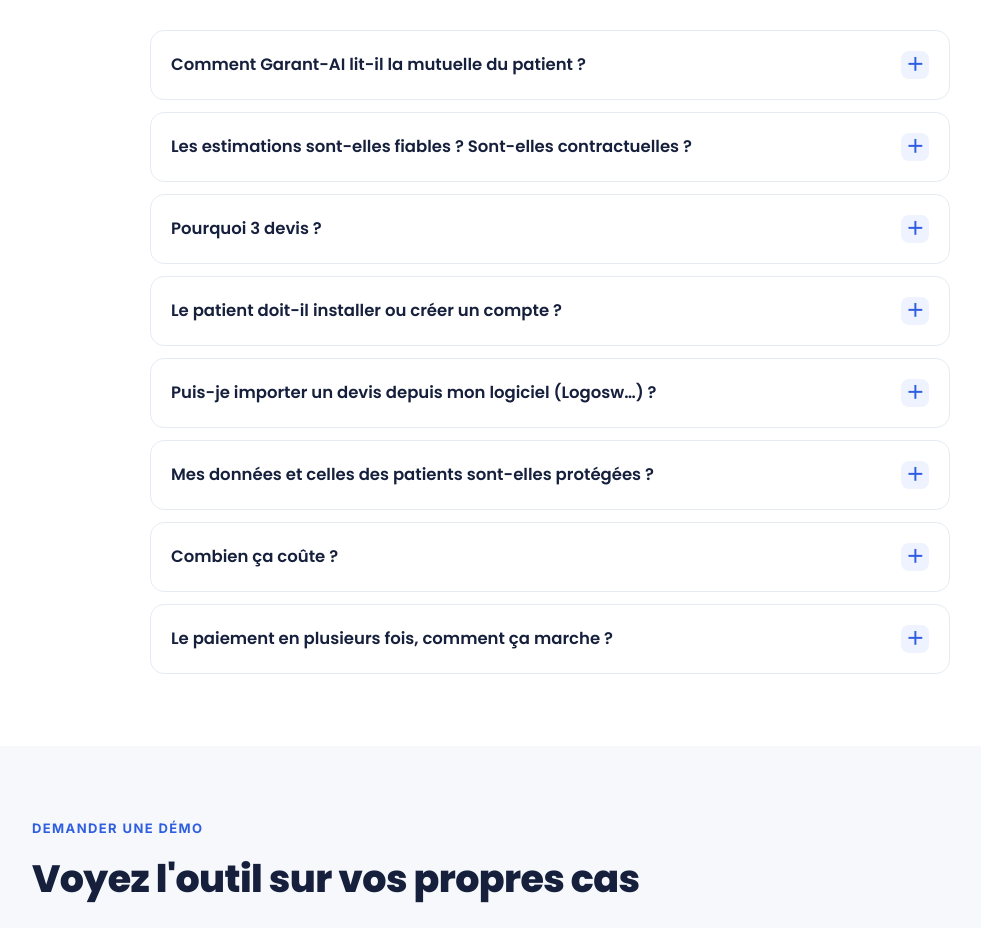
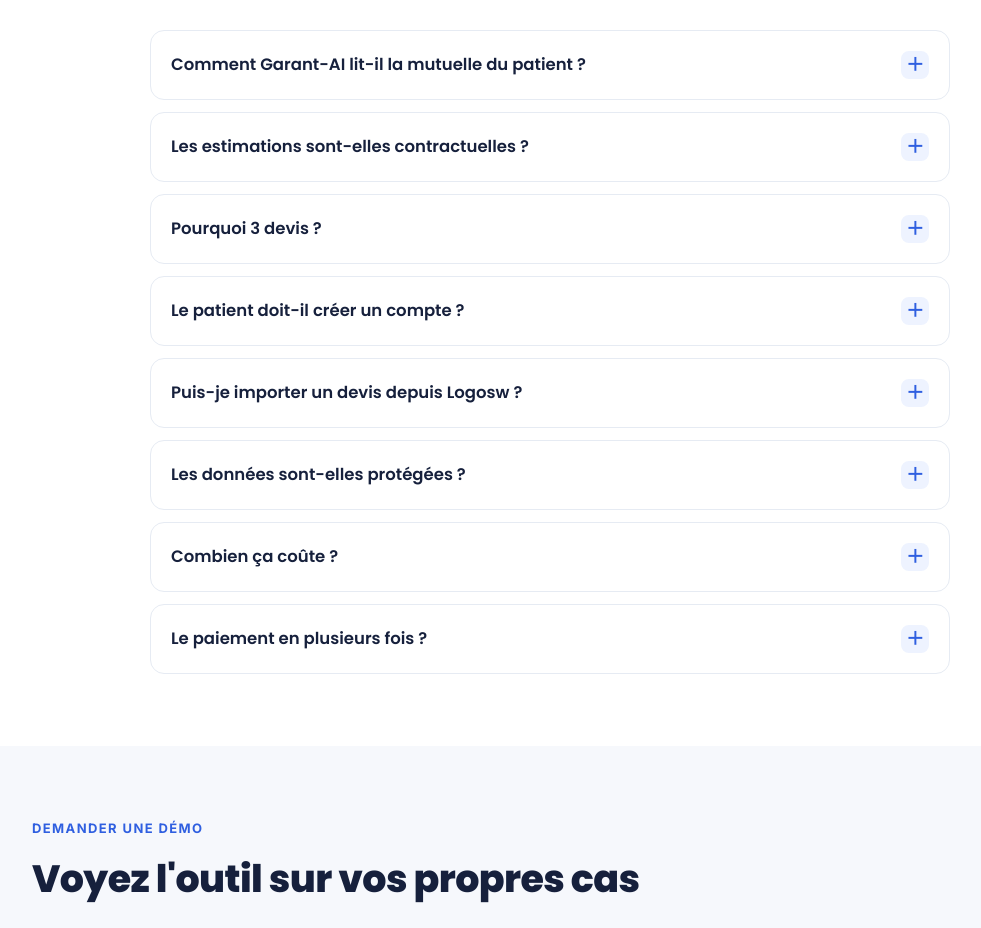
Before and after one commit to rebbenhouse26/tableaudegarantie, a React (Vite) app in the folder app/: page / in a window 1280 px wide. Shown: the part 4680-5608 px from the top of the page, without its empty margins (90-1071 px from the left). Built offline with nearby package versions, Linux system fonts and the light colour scheme; no server answers.

Commit message:
FAQ : réponses raccourcies et plus percutantes
Co-Authored-By: Claude Opus 4.8 <noreply@anthropic.com>

```diff
--- a/app/src/pages/LandingPage.tsx
+++ b/app/src/pages/LandingPage.tsx
@@ -251,35 +251,35 @@ export default function LandingPage() {
           <div className="faq-list">
             <Faq
               q="Comment Garant-AI lit-il la mutuelle du patient ?"
-              a="Le patient envoie une photo ou un PDF de son tableau de garanties (depuis son espace adhérent, son e-mail annuel ou son appli mutuelle). L'IA en extrait les garanties dentaires — prothèse, implant, parodontie, orthodontie — et la base de remboursement associée."
+              a="Le patient envoie une photo ou un PDF de son tableau de garanties. L'IA en extrait les garanties dentaires (prothèse, implant, paro, ortho) et la base de remboursement."
             />
             <Faq
-              q="Les estimations sont-elles fiables ? Sont-elles contractuelles ?"
-              a="Les montants sont calculés à partir des garanties lues et de la cotation CCAM du devis. Ils sont indicatifs et doivent être validés par le cabinet : le remboursement définitif relève de l'Assurance Maladie et de la complémentaire santé. Rien n'est envoyé au patient sans votre contrôle."
+              q="Les estimations sont-elles contractuelles ?"
+              a="Non, elles sont indicatives et validées par le cabinet. Le remboursement définitif relève de l'Assurance Maladie et de la complémentaire."
             />
             <Faq
               q="Pourquoi 3 devis ?"
-              a="Garant-AI génère un devis initial, un devis « remboursement maximal » (qui pousse vers le tarif libre pour maximiser la prise en charge, le reste à charge pouvant être payé en plusieurs fois) et un devis « reste à charge 0 € » (qui privilégie le panier 100 % Santé). Le patient compare et choisit en connaissance de cause."
+              a="Un devis initial, un « remboursement maximal » et un « reste à charge 0 € ». Le patient compare et choisit en un coup d'œil."
             />
             <Faq
-              q="Le patient doit-il installer ou créer un compte ?"
-              a="Non. Il reçoit un simple lien, dépose son tableau de garanties et c'est tout. Aucune analyse de son côté : il envoie juste le fichier, l'analyse se fait côté cabinet."
+              q="Le patient doit-il créer un compte ?"
+              a="Non. Il reçoit un lien, dépose son tableau, c'est tout. L'analyse se fait côté cabinet."
             />
             <Faq
-              q="Puis-je importer un devis depuis mon logiciel (Logosw…) ?"
-              a="Oui. Vous pouvez importer le devis en photo/PDF, ou le coller en texte depuis Logosw : le code CCAM et le montant sont lus automatiquement. Vous vérifiez et corrigez les lignes avant de générer les 3 devis."
+              q="Puis-je importer un devis depuis Logosw ?"
+              a="Oui, en photo/PDF ou en collant le texte : le code CCAM et le montant sont lus automatiquement. Vous vérifiez avant de générer les devis."
             />
             <Faq
-              q="Mes données et celles des patients sont-elles protégées ?"
-              a="Les échanges sont chiffrés (HTTPS) et les données ne sont ni revendues ni utilisées à des fins publicitaires. Les devis nominatifs sont des données de santé : pour un usage en production avec de vrais patients, l'hébergement doit être certifié HDS. Voir notre page Sécurité & HDS."
+              q="Les données sont-elles protégées ?"
+              a="Échanges chiffrés, données jamais revendues. Pour de vrais patients, l'hébergement doit être certifié HDS — voir la page Sécurité & HDS."
             />
             <Faq
               q="Combien ça coûte ?"
-              a="L'abonnement est mensuel et par cabinet, sans engagement long, à partir de l'offre Solo. En général, 2 à 3 devis acceptés en plus par mois suffisent à rentabiliser l'outil. Voir la section Tarifs."
+              a="Abonnement mensuel par cabinet, sans engagement, dès l'offre Solo. 2 à 3 devis acceptés en plus par mois suffisent à le rentabiliser."
             />
             <Faq
-              q="Le paiement en plusieurs fois, comment ça marche ?"
-              a="Pour le devis « remboursement maximal », le reste à charge peut être proposé en plusieurs fois via un prestataire tiers (Alma / Klarna), sous réserve de son acceptation. Cela débloque souvent les plans de traitement importants."
+              q="Le paiement en plusieurs fois ?"
+              a="Le reste à charge peut être réglé en plusieurs fois via Alma / Klarna, sous réserve d'acceptation. Idéal pour les gros plans de traitement."
             />
           </div>
         </div>
```
